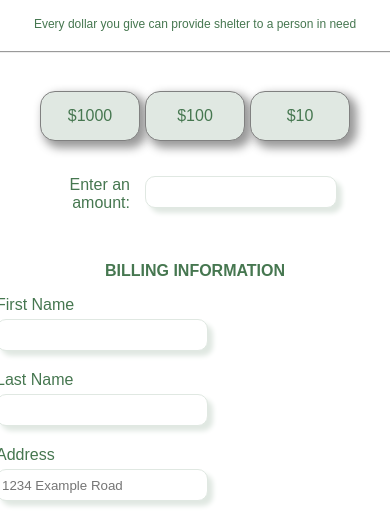
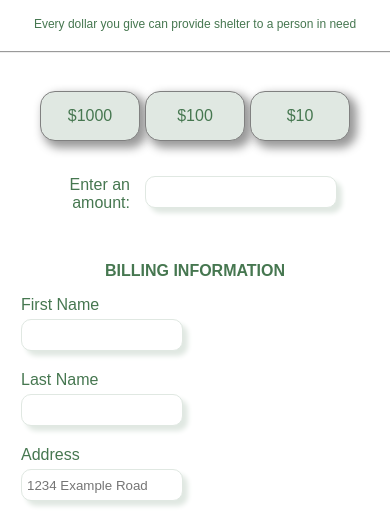
Before and after one commit to jemima139/Bridge_To_Home, a plain HTML site: page donate.html in a window 390 px wide. Shown: the part 294-812 px from the top of the page. Drawn offline with Linux system fonts and the light colour scheme.

Commit message:
finishing touches

```diff
--- a/contact.css
+++ b/contact.css
@@ -304,7 +304,7 @@ footer {
 /* phone screens */
 @media screen and (max-width: 460px) {
     .form-container {
-        grid-template-columns: 0 500px repeat(2, 0);
+        grid-template-columns: 0 450px repeat(2, 0);
         grid-template-rows: 40px 1250px 0px;
         justify-content: center;
         width: 100%;
--- a/donate.css
+++ b/donate.css
@@ -252,12 +252,12 @@ nav {
     outline: none;
 }
 
-.mini-input:focus {
+.mini-input:focus, .mini-input--code:focus {
     border: 2px solid #467750;
     width: 75px;
 }
 
-.mini-input:focus:invalid {
+.mini-input:focus:invalid, .mini-input--code:focus:invalid {
     border: 2px solid red;
     width: 75px;
 }
@@ -460,7 +460,7 @@ footer {
 /* phone screens */
 @media screen and (max-width: 430px) {
     .form-container {
-        grid-template-columns: 0 500px repeat(2, 0);
+        grid-template-columns: 0 450px repeat(2, 0);
         grid-template-rows: 40px 1250px 95px;
         justify-content: center;
         width: 100%;
@@ -490,8 +490,31 @@ footer {
     .tagline {
         margin: 20px 0px 12px;
         font-size: 12px;
-        ;
+
     }
+
+    .input {
+        width: 150px;
+    }
+
+    .label {
+        display: inline-block;
+        width: 260px;
+        color: #467750;
+        margin-bottom: 5px;
+    }
+
+    .input:focus {
+        border: 2px solid #467750;
+
+    }
+
+    .input:focus:invalid {
+        border: 2px solid red;
+        width: 150px;
+    }
+
+
 
 }
 
```
